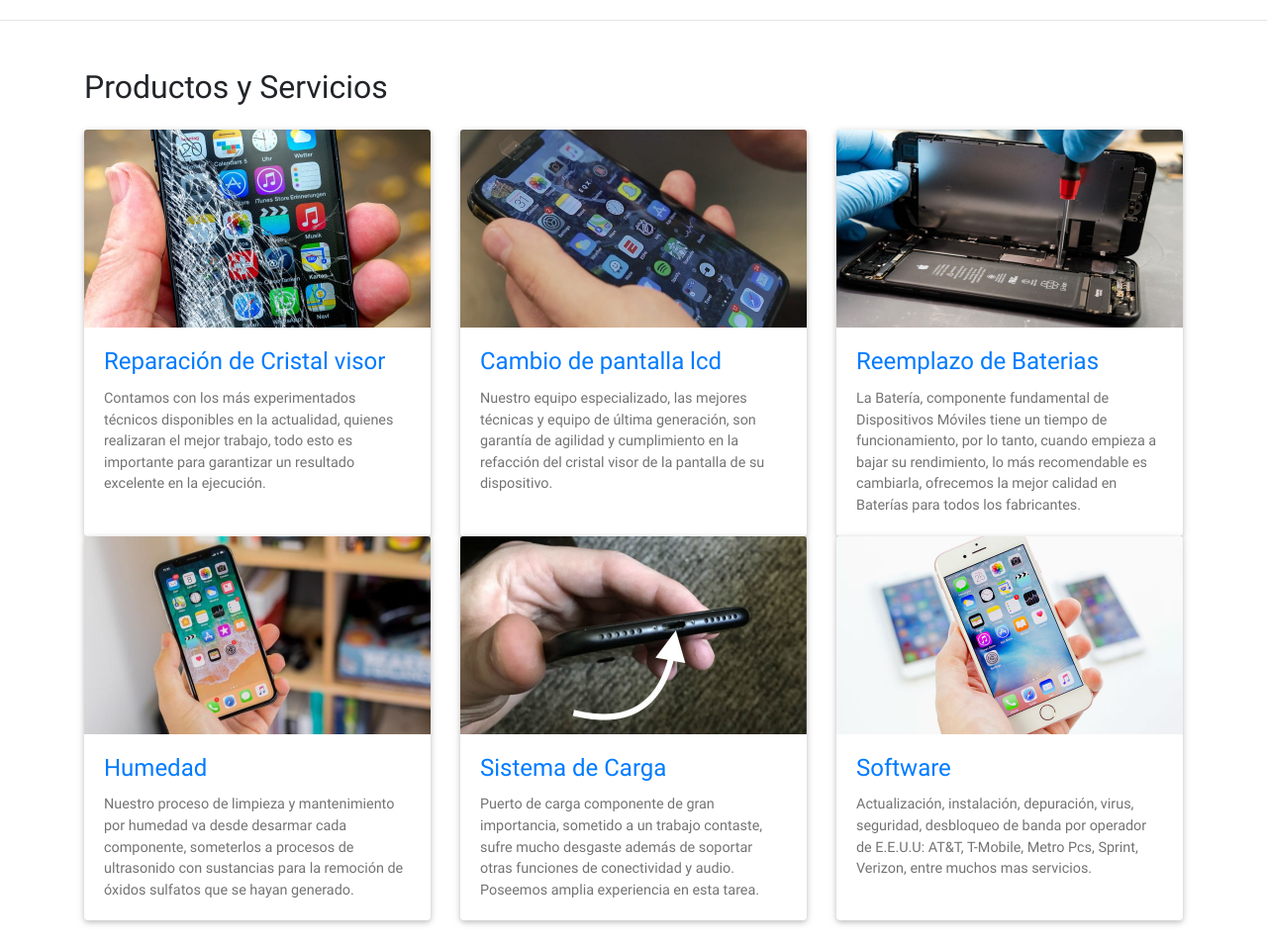
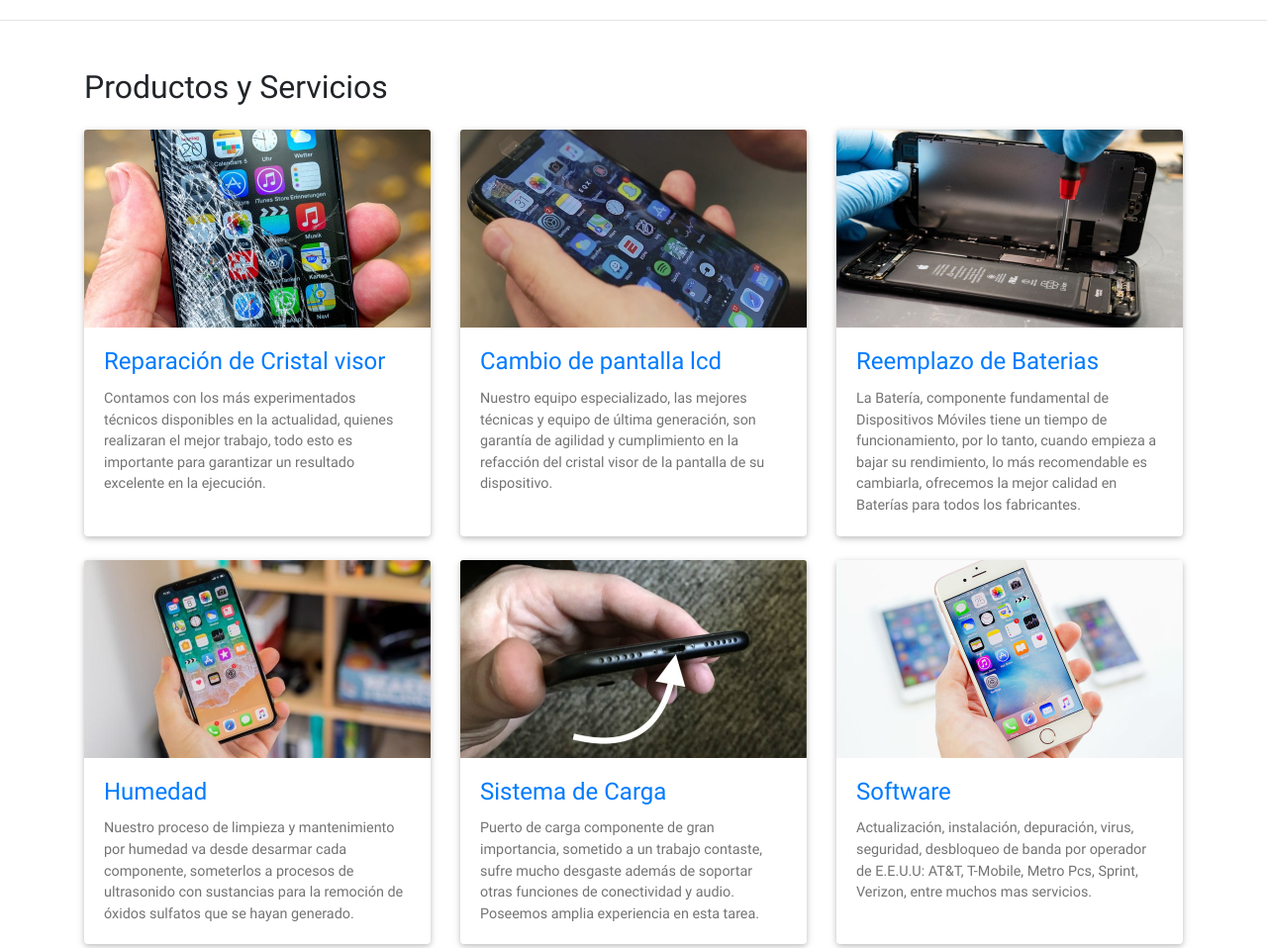
Before and after one commit to carlosbrito1500/tecnicelulares, a plain HTML site: page index.html in a window 1280 px wide. Shown: the part 1340-2298 px from the top of the page at 99% size. Drawn offline with Linux system fonts and the light colour scheme.

Commit message:
modificacion seccion productos y correo

```diff
--- a/index.html
+++ b/index.html
@@ -299,7 +299,7 @@
 
 
           <div class="row">
-            <div class="col-lg-4 col-sm-6 portfolio-item">
+            <div class="col-lg-4 col-sm-6 portfolio-item mb-4">
               <div class="card h-100">
                 <a href="#"><img class="card-img-top" src="assets/img/700x400/v1.jpg" alt=""></a>
                 <div class="card-body">
@@ -310,7 +310,7 @@
                 </div>
               </div>
             </div>
-            <div class="col-lg-4 col-sm-6 portfolio-item">
+            <div class="col-lg-4 col-sm-6 portfolio-item mb-4">
               <div class="card h-100">
                 <a href="#"><img class="card-img-top" src="assets/img/700x400/v2.jpg" alt=""></a>
                 <div class="card-body">
@@ -321,7 +321,7 @@
                 </div>
               </div>
             </div>
-            <div class="col-lg-4 col-sm-6 portfolio-item">
+            <div class="col-lg-4 col-sm-6 portfolio-item mb-4">
               <div class="card h-100">
                 <a href="#"><img class="card-img-top" src="assets/img/700x400/v3.jpg" alt=""></a>
                 <div class="card-body">
@@ -332,7 +332,8 @@
                 </div>
               </div>
             </div>
-            <div class="col-lg-4 col-sm-6 portfolio-item">
+
+            <div class="col-lg-4 col-sm-6 portfolio-item mb-4">
               <div class="card h-100">
                 <a href="#"><img class="card-img-top" src="assets/img/700x400/v4.jpg" alt=""></a>
                 <div class="card-body">
@@ -343,7 +344,7 @@
                 </div>
               </div>
             </div>
-            <div class="col-lg-4 col-sm-6 portfolio-item">
+            <div class="col-lg-4 col-sm-6 portfolio-item mb-4">
               <div class="card h-100">
                 <a href="#"><img class="card-img-top" src="assets/img/700x400/v5.jpg" alt=""></a>
                 <div class="card-body">
@@ -354,7 +355,7 @@
                 </div>
               </div>
             </div>
-            <div class="col-lg-4 col-sm-6 portfolio-item">
+            <div class="col-lg-4 col-sm-6 portfolio-item mb-4">
               <div class="card h-100">
                 <a href="#"><img class="card-img-top" src="assets/img/700x400/v6.jpg" alt=""></a>
                 <div class="card-body">
@@ -445,11 +446,11 @@
       </div>
       <div class="col-md-3">
 
-        <a class="btn btn-lg btn-danger btn-block" href="tel:0317216189">031 721 6189<i class="fa fa-phone ml-2"></i></a>
+        <a class="btn btn-lg btn-danger btn-block mb-2" href="tel:0317216189">031 721 6189<i class="fa fa-phone ml-2"></i></a>
 
-        <a class="btn btn-lg btn-warning btn-block" href="tel:3105555010">310 555 5010<i class="fa fa-mobile ml-2"></i></a>
+        <a class="btn btn-lg btn-warning btn-block mb-2" href="tel:3105555010">310 555 5010<i class="fa fa-mobile ml-2"></i></a>
 
-        <a class="btn btn-lg btn-success btn-block" href="tel:3105555010">310 555 5010<i class="fa fa-whatsapp ml-2"></i></a>
+        <a class="btn btn-lg btn-success btn-block mb-2" href="tel:3105555010">310 555 5010<i class="fa fa-whatsapp ml-2"></i></a>
 
       </div>
       </div>
@@ -492,7 +493,7 @@
 </p>
 <p>
   <abbr title="Email">Email</abbr>:
-  <a href="#">tecnicelulares.com@gmail.com
+  <a href="#">contacto@tecnicelulares.com
   </a>
 </p>
 <p>
```
